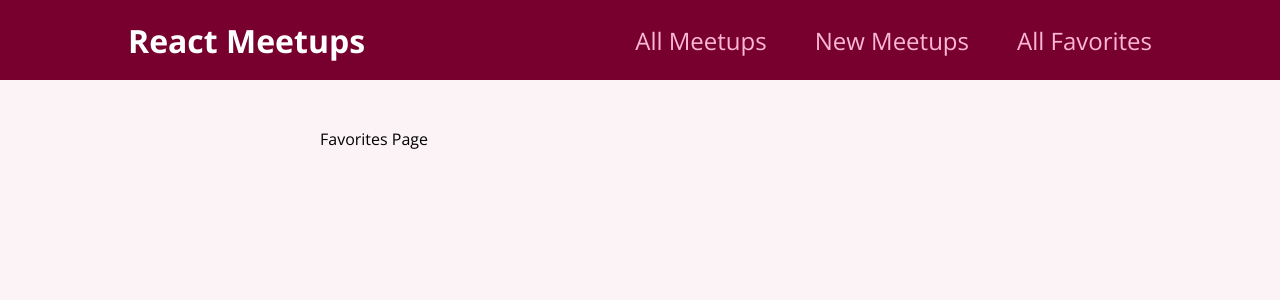
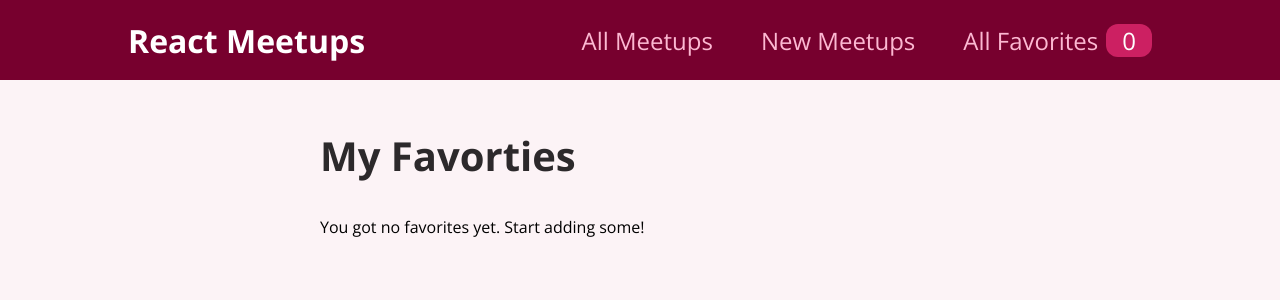
Before and after one commit to JinxyPyrope/react-refresher-project, a React (Create React App) app in the folder react-refresher-project/: page /favorites in a window 1280 px wide. Shown: the top 300 px of the page. Built offline with nearby package versions, Linux system fonts and the light colour scheme.

Commit message:
Adding notification badge to project

```diff
--- a/react-refresher-project/src/components/layout/MainNavigation.js
+++ b/react-refresher-project/src/components/layout/MainNavigation.js
@@ -1,7 +1,11 @@
+import { useContext } from "react"
 import { Link } from "react-router-dom"
 import classes from "./MainNavigation.module.css"
+import FavoritesContext from "../../store/favorites-context"
 
 function MainNavigation() {
+  const favoritesCtx = useContext(FavoritesContext)
+
   return (
     <header className={classes.header}>
       <div className={classes.logo}>React Meetups</div>
@@ -14,7 +18,10 @@
             <Link to="/new-meetup">New Meetups</Link>
           </li>
           <li>
-            <Link to="/favorites">All Favorites</Link>
+            <Link to="/favorites">
+              All Favorites
+              <span className={classes.badge}>{favoritesCtx.totalFavorites}</span>
+            </Link>
           </li>
         </ul>
       </nav>
--- a/react-refresher-project/src/pages/Favorites.js
+++ b/react-refresher-project/src/pages/Favorites.js
@@ -1,5 +1,24 @@
+import { useContext } from "react"
+import FavoritesContext from "../store/favorites-context"
+import MeetupList from "../components/meetups/MeetupList"
+
 function FavoritesPage() {
-  return <div>Favorites Page</div>
+  const favoritesCtx = useContext(FavoritesContext)
+
+  let content
+
+  if (favoritesCtx.totalFavorites === 0) {
+    content = <p>You got no favorites yet. Start adding some!</p>
+  } else {
+    content = <MeetupList meetups={favoritesCtx.favorites} />
+  }
+
+  return (
+    <section>
+      <h1>My Favorties</h1>
+      {content}
+    </section>
+  )
 }
 
 export default FavoritesPage
```
